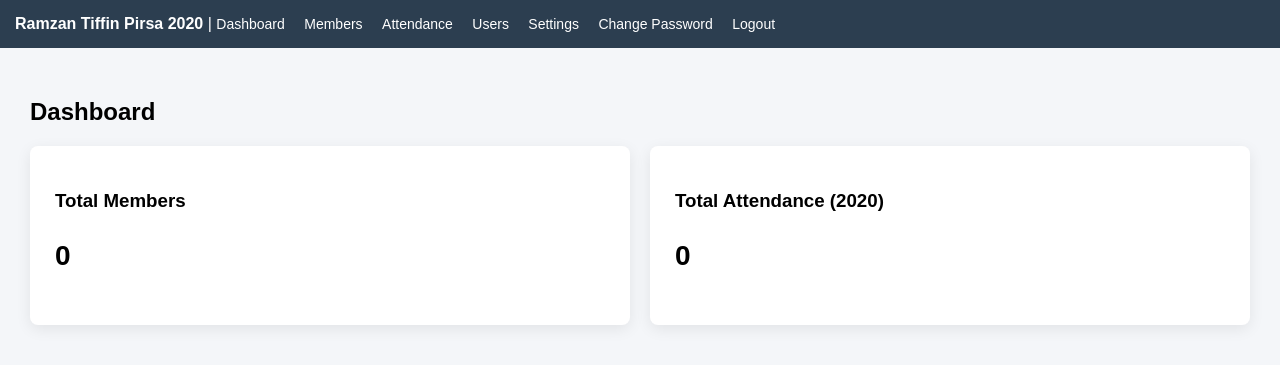
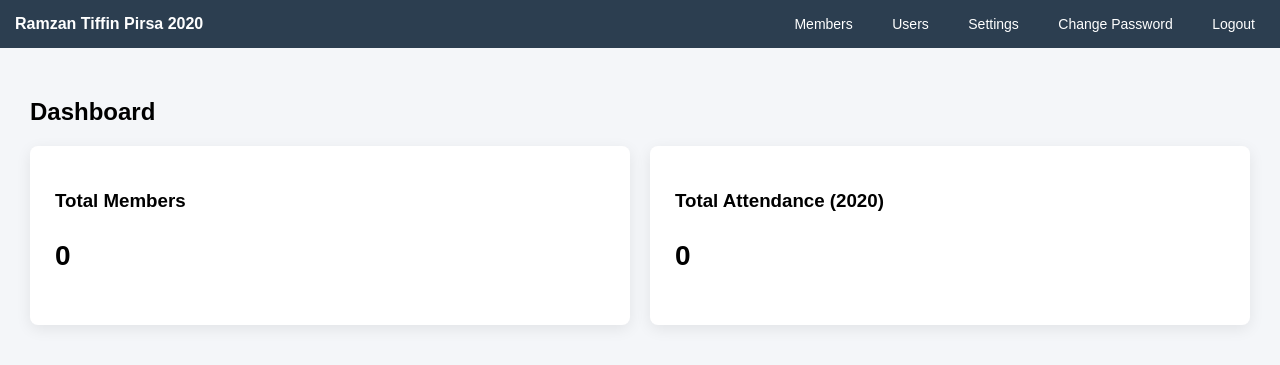
Before and after one commit to mohdkukshi/ramzan-tiffin-1447, a Flask app: page /dashboard in a window 1280 px wide. Shown: the top 365 px of the page. Run offline with Flask 3, Linux system fonts and the light colour scheme; the visitor is signed in with stand-in values (Sample User, id 1); a database or web service that is not in the repository returns one stand-in record (values such as "Sample title"); data that the repository does not hold is empty; some libraries are stand-ins or nearby versions.

Commit message:
Restore full base layout

```diff
--- a/templates/base.html
+++ b/templates/base.html
@@ -14,17 +14,26 @@
             background: #2c3e50;
             padding: 15px;
             color: white;
+            display: flex;
+            justify-content: space-between;
+            align-items: center;
         }
 
-        .navbar a {
+        .nav-left {
+            font-weight: bold;
+        }
+
+        .nav-right a {
             color: white;
-            margin-right: 15px;
+            margin-left: 15px;
             text-decoration: none;
             font-size: 14px;
+            padding: 6px 10px;
+            border-radius: 4px;
         }
 
-        .navbar a:hover {
-            text-decoration: underline;
+        .nav-right a:hover {
+            background: rgba(255,255,255,0.15);
         }
 
         .container {
@@ -36,10 +45,10 @@
             padding: 25px;
             border-radius: 8px;
             box-shadow: 0px 4px 15px rgba(0,0,0,0.08);
-            max-width: 600px;
+            max-width: 100%;
         }
 
-        input {
+        input, select {
             width: 100%;
             padding: 10px;
             margin-bottom: 15px;
@@ -69,18 +78,32 @@
 <body>
 
 <div class="navbar">
-    <strong>Ramzan Tiffin Pirsa {{ year }}</strong>
-    |
-    <a href="{{ url_for('dashboard') }}">Dashboard</a>
-    <a href="{{ url_for('members') }}">Members</a>
-    <a href="{{ url_for('attendance') }}">Attendance</a>
-    <a href="{{ url_for('users') }}">Users</a>
-    <a href="{{ url_for('settings') }}">Settings</a>
-    <a href="{{ url_for('change_password') }}">Change Password</a>
-    <a href="{{ url_for('logout') }}">Logout</a>
+    <div class="nav-left">
+        Ramzan Tiffin Pirsa {{ year }}
+    </div>
+
+    <div class="nav-right">
+
+        {% if request.endpoint == "dashboard" %}
+
+            <a href="{{ url_for('members') }}">Members</a>
+            <a href="{{ url_for('users') }}">Users</a>
+            <a href="{{ url_for('settings') }}">Settings</a>
+            <a href="{{ url_for('change_password') }}">Change Password</a>
+            <a href="{{ url_for('logout') }}">Logout</a>
+
+        {% else %}
+
+            <a href="{{ url_for('dashboard') }}">Dashboard</a>
+            <a href="{{ url_for('logout') }}">Logout</a>
+
+        {% endif %}
+
+    </div>
 </div>
 
 <div class="container">
+
     {% with messages = get_flashed_messages() %}
       {% if messages %}
         <div class="flash">{{ messages[0] }}</div>
@@ -88,6 +111,7 @@
     {% endwith %}
 
     {% block content %}{% endblock %}
+
 </div>
 
 </body>
```
